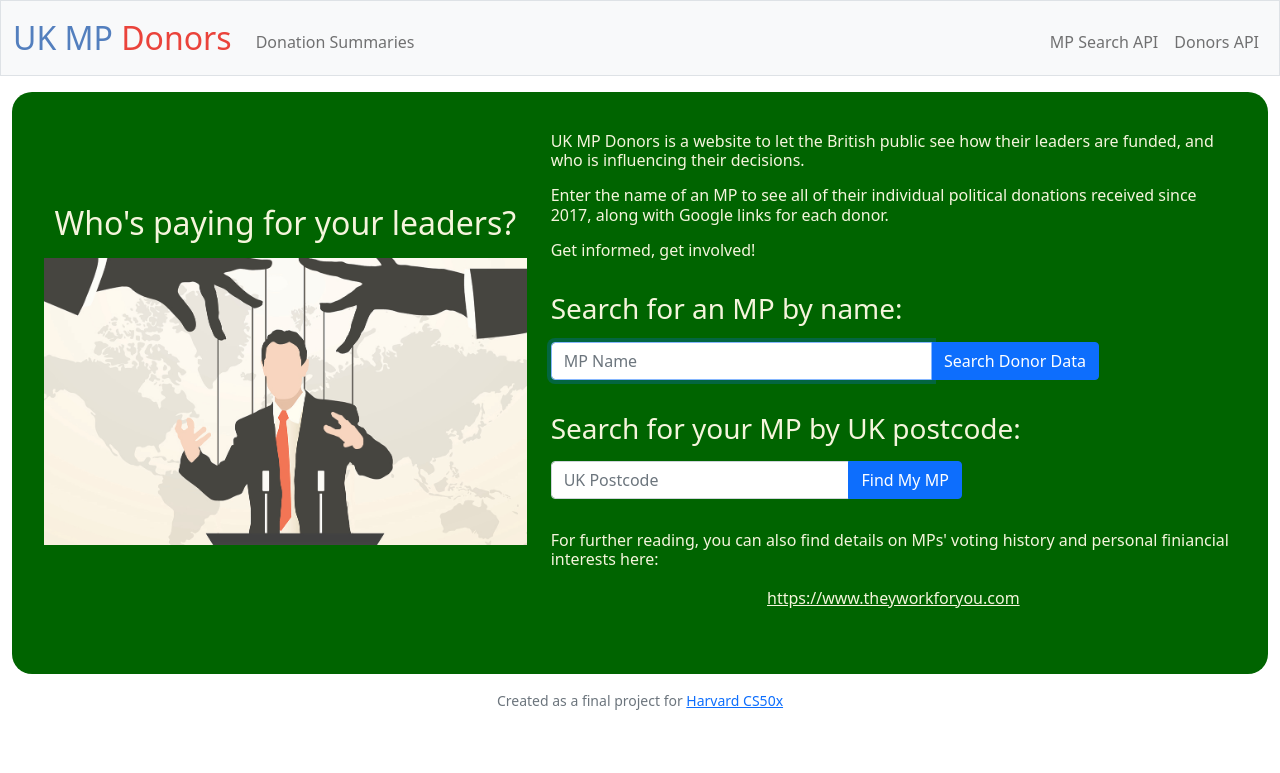
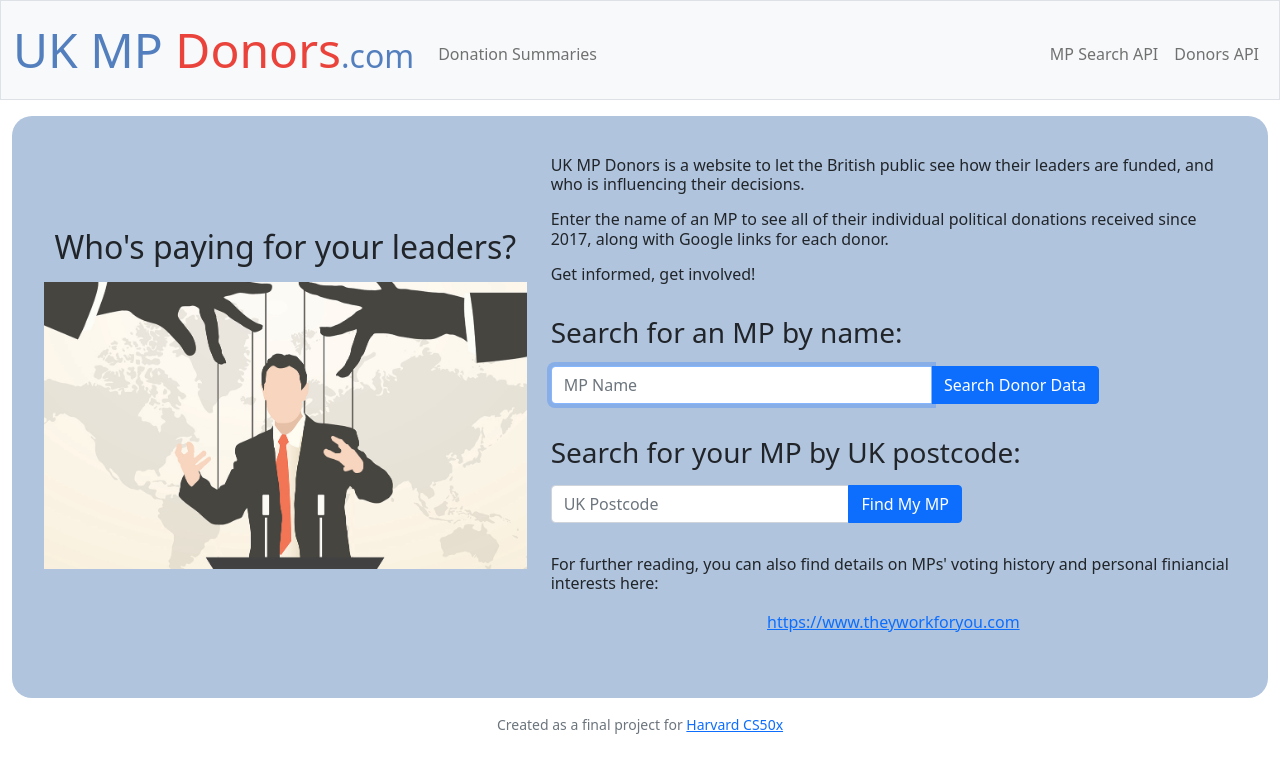
Before and after one commit to flowerco/heroku-test, a Flask app: page / in a window 1280 px wide. Shown: the top 773 px of the page. Run offline with Flask 2, Linux system fonts and the light colour scheme; some libraries are stand-ins or nearby versions.

Commit message:
Updated appearance, ready for live deployment.

```diff
--- a/app.py
+++ b/app.py
@@ -94,6 +94,9 @@ def fetch():
 @app.route("/summary")
 def summary():
 
+    # TODO: You know there's an 'Attempted Concealment' flag, right?
+    # Prime data for a summary chart!!! :-)
+
     # SUMMARY 1: MPs with highest value donations received.
     top_mps = highest_mp_donations()
 
--- a/static/styles.css
+++ b/static/styles.css
@@ -1,7 +1,6 @@
 
 .check-seg {
-    background-color: darkgreen;
-    color: beige;
+    background-color: lightsteelblue;
     border-radius: 20px;
     padding: 2rem 2rem;
     max-width: 2000px;
@@ -15,10 +14,6 @@
     max-width: 60%;
 }
 
-.body-link {
-    color: beige;
-}
-
 .body-link:hover{
     color: red
 }
@@ -26,7 +21,7 @@
 /* Size for brand */
 nav .navbar-brand
 {
-    font-size: xx-large;
+    font-size: 300%;
 }
 
 /* Colors for brand */
@@ -46,6 +41,7 @@ nav .navbar-brand .green
 {
     color: #2e944b;
 }
+
 
 .col1 {
     background-color: green;
@@ -95,3 +91,16 @@ nav .navbar-brand .green
     max-height: 400px;
     overflow-y: auto;
 }
+
+th:first-of-type {
+    border-top-left-radius: 20px;
+}
+th:last-of-type {
+border-top-right-radius: 20px;
+}
+tr:last-of-type td:first-of-type {
+border-bottom-left-radius: 20px;
+}
+tr:last-of-type td:last-of-type {
+border-bottom-right-radius: 20px;
+}
--- a/templates/index.html
+++ b/templates/index.html
@@ -46,5 +46,4 @@
             </div>
         </div>
     </div>
-
 {% endblock %}
--- a/templates/layout.html
+++ b/templates/layout.html
@@ -27,10 +27,12 @@
 
         <nav class="bg-light border navbar navbar-expand-md navbar-light">
             <div class="container-fluid">
-                <a class="navbar-brand" href="/"><span class="blue">UK MP </span><span class="red">Donors</a>
-                <button aria-controls="navbar" aria-expanded="false" aria-label="Toggle navigation" class="navbar-toggler" data-bs-target="#navbar" data-bs-toggle="collapse" type="button">
-                    <span class="navbar-toggler-icon"></span>
-                </button>
+                <div class="d-flex flex-nowrap">
+                    <a class="navbar-brand" href="/"><span class="blue">UK MP </span><span class="red">Donors</span><span class="blue" style="font-size: xx-large">.com</span></a>
+                    <button aria-controls="navbar" aria-expanded="false" aria-label="Toggle navigation" class="navbar-toggler" data-bs-target="#navbar" data-bs-toggle="collapse" type="button">
+                        <span class="navbar-toggler-icon"></span>
+                    </button>
+                </div>
                 <div class="collapse navbar-collapse" id="navbar">
                     <ul class="navbar-nav me-auto mt-2">
                         <li class="nav-item"><a class="nav-link" href="/summary">Donation Summaries</a></li>
@@ -43,20 +45,12 @@
             </div>
         </nav>
 
-        {% if get_flashed_messages() %}
-            <header>
-                <div class="alert alert-primary mb-0 text-center" role="alert">
-                    {{ get_flashed_messages() | join(" ") }}
-                </div>
-            </header>
-        {% endif %}
-
         <main class="container-fluid py-3 text-center">
             {% block main %}{% endblock %}
         </main>
 
         <footer class="mb-5 small text-center text-muted">
-            Created as a final project for <a href="https://cs50.harvard.edu/x/2022/">Harvard CS50x</a>
+            Created as a final project for <a class="body-link" href="https://cs50.harvard.edu/x/2022/">Harvard CS50x</a>
         </footer>
 
     </body>
--- a/templates/summary.html
+++ b/templates/summary.html
@@ -6,7 +6,7 @@
 
 {% block main %}
     <div class="section mb-5">
-        <h2 class="font-weight-bold mb-4">MPs With the Most Donations Received</h2>
+        <h2 class="font-weight-bold mb-4" style="color: #537fbe">MPs With the Most Donations Received</h2>
         <div class="row justify-content-center">
             <div class="col-md-3 testcol">
                 <h3>Most Donations Overall: {{ mp.name }}</h3>
@@ -50,7 +50,7 @@
         </div>
     </div>
     <div class="section">
-        <h2 class="font-weight-bold mb-4">Donors Who Gave the Most Money to MPs</h2>
+        <h2 class="font-weight-bold mb-4" style="color: #537fbe">Donors Who Gave the Most Money to MPs</h2>
         <div class="row justify-content-center">
             <div class="col-md-7">
                 {% if donors is not none %}
```
